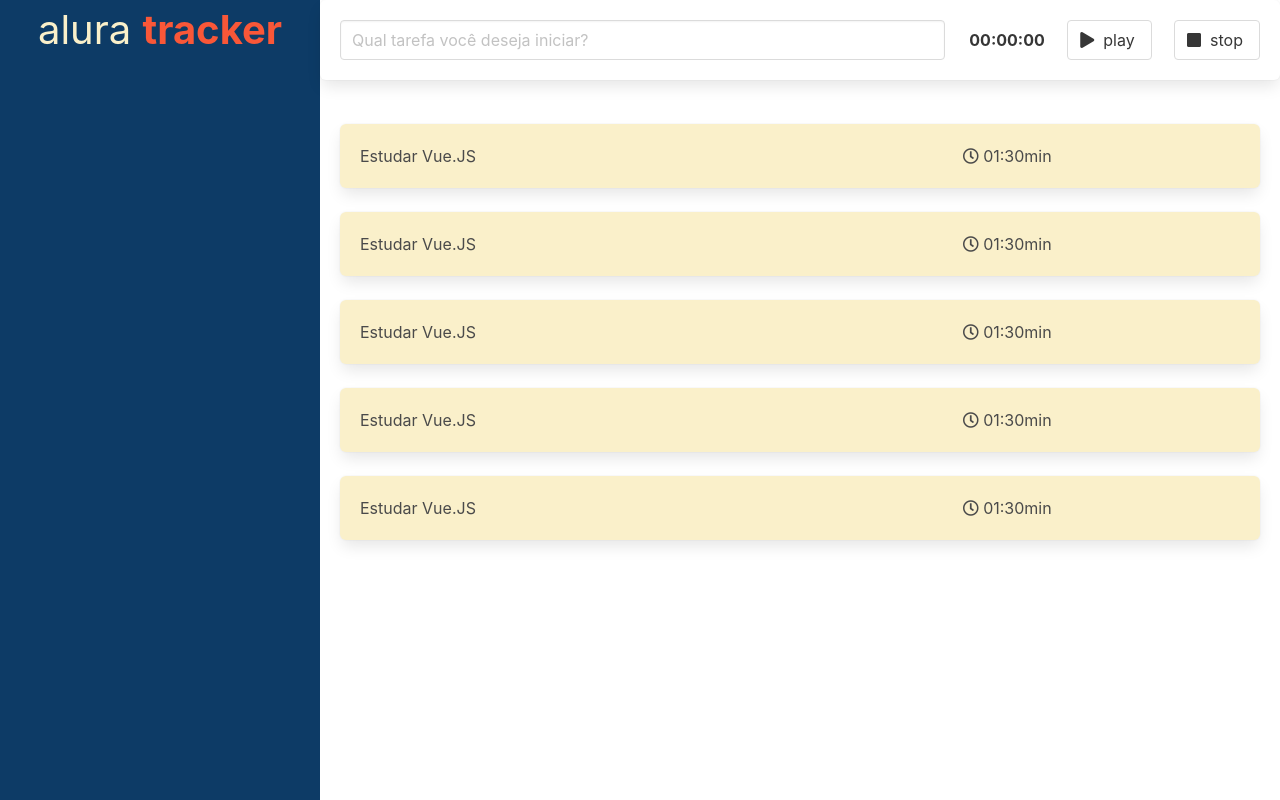
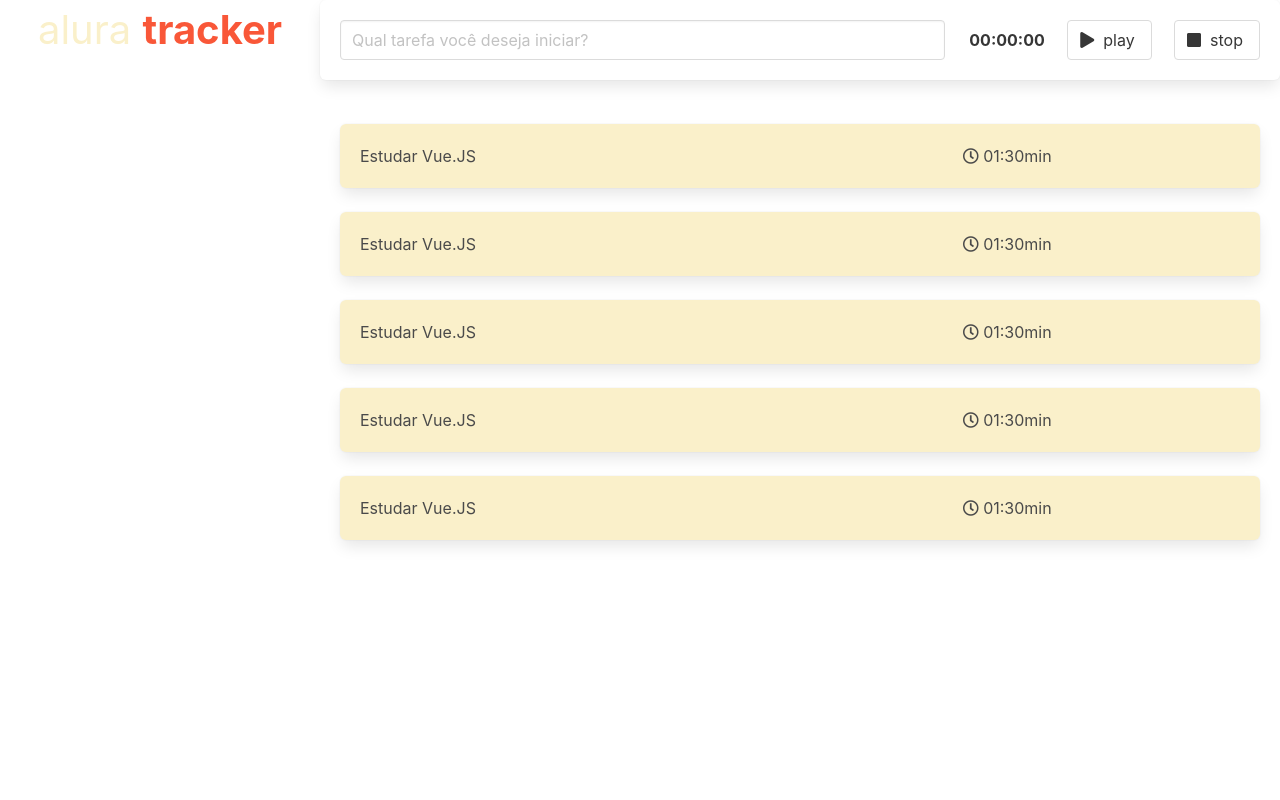
Before and after one commit to viniciosneves/tracker, a Vue app: page / in a window 1280 px wide. Built offline with nearby package versions, Linux system fonts and the light colour scheme.

Commit message:
ajustes semânticos

```diff
--- a/src/App.vue
+++ b/src/App.vue
@@ -1,5 +1,5 @@
 <template>
-  <div class="columns is-gapless is-multiline is-mobile">
+  <main class="columns is-gapless is-multiline is-mobile">
     <div class="column is-one-quarter">
       <BarraLateral />
     </div>
@@ -9,8 +9,7 @@
         <Tarefa v-for="tarefa in tarefas" :key="tarefa"/>
       </div>
     </div>
-  </div>
-
+  </main>
 </template>
 
 <script lang="ts">
--- a/src/components/BarraLateral.vue
+++ b/src/components/BarraLateral.vue
@@ -1,7 +1,7 @@
 <template>
-  <aside>
+  <header>
     <h1>alura <strong>tracker</strong></h1>
-  </aside>
+  </header>
 </template>
 
 <script lang="ts">
--- a/src/components/Cronometro.vue
+++ b/src/components/Cronometro.vue
@@ -1,7 +1,7 @@
 <template>
-  <p>
+  <section>
     <strong>00:00:00</strong>
-  </p>
+  </section>
 </template>
 
 <script lang="ts">
--- a/src/components/Formulario.vue
+++ b/src/components/Formulario.vue
@@ -1,7 +1,7 @@
 <template>
   <div class="box">
     <div class="columns">
-      <div class="column is-8">
+      <div class="column is-8" role="form" aria-label="Formulário para iniciar uma nova tarefa">
         <input
           class="input"
           type="text"
--- a/src/components/Temporizador.vue
+++ b/src/components/Temporizador.vue
@@ -1,5 +1,5 @@
 <template>
-  <div class="is-flex is-align-items-center is-justify-content-space-between">
+  <section class="is-flex is-align-items-center is-justify-content-space-between">
     <Cronometro />
     <button class="button">
       <span class="icon">
@@ -13,7 +13,7 @@
       </span>
       <span>stop</span>
     </button>
-  </div>
+  </section>
 </template>
 
 <script lang="ts">
```
